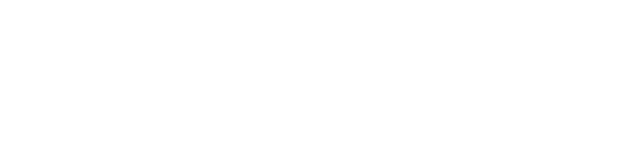
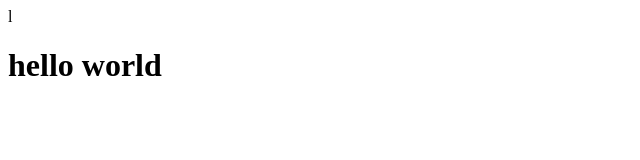
Before and after one commit to SamuelOptZand/SamuelOptZand.github.io, a plain HTML site: page index.html in a window 1280 px wide. Shown: the whole page, without its empty margins (0-640 px from the left). Drawn offline with Linux system fonts and the light colour scheme.

Commit message:
Update index.html

```diff
--- a/index.html
+++ b/index.html
@@ -1,5 +1,8 @@
-<html>
+l<html>
 <head>
-  <title>WTF</title>
+  <title>hello world</title>
 </head>
+<body>
+  <h1>hello world</h1>
+</body>
 </html>
```
